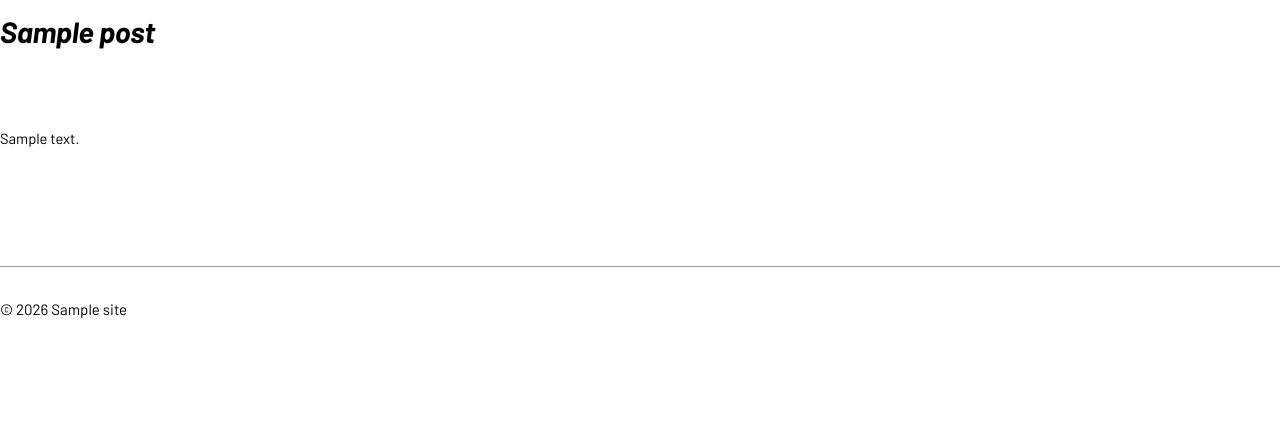
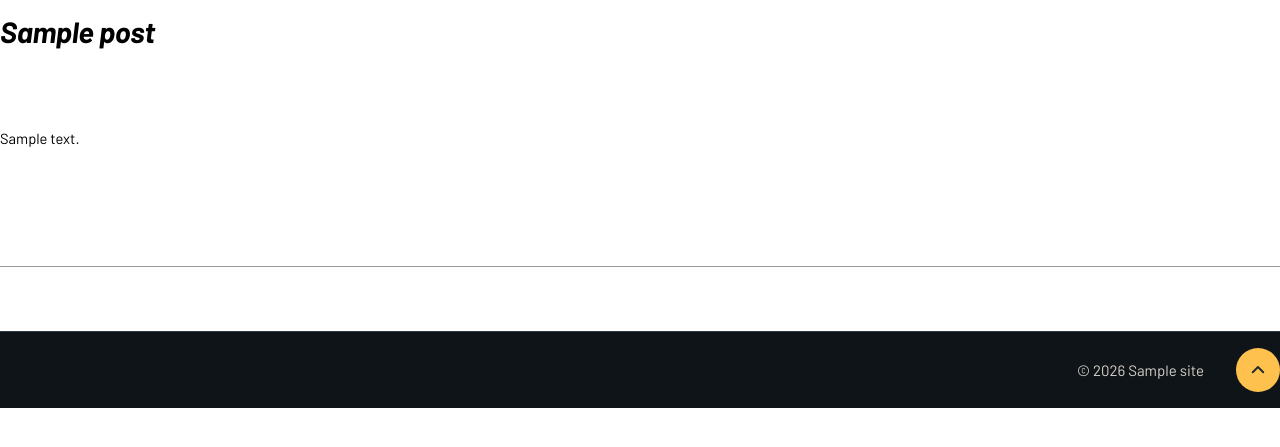
Before and after one commit to eversthomas/systelios-transfer, a WordPress theme: template page.php in a window 1280 px wide. Shown: the top 447 px of the page. Run offline with PHP 8.4 and a stand-in for WordPress, Linux system fonts and the light colour scheme; the site name, menu and one post (Sample post) are stand-ins, and other content is empty.

Commit message:
Fußzeile: Leiste mit Fußmenü, Copyright und Nach-oben-Anker, optionale Logos in der Familienleiste, D14
Co-Authored-By: Claude Sonnet 5.5 <noreply@anthropic.com>
Claude-Session: https://claude.ai/code/session_019vdxTK8jd8VFr6Jyhz5Uqh

```diff
--- a/assets/css/komponenten.css
+++ b/assets/css/komponenten.css
@@ -99,6 +99,12 @@ html.menue-offen { overflow: hidden; }
 .fusszeile__claim { flex: 1 0 100%; margin: 0; font-size: 1.125rem; font-weight: 600; }
 .fusszeile__menue { display: flex; flex-wrap: wrap; gap: .5rem 1.5rem; margin: 0; padding: 0; list-style: none; }
 .fusszeile__menue a { display: inline-block; padding: .35rem 0; }
+.fusszeile__leiste { background: var(--flaeche-dunkel); border-top: 1px solid var(--linie-dunkel); font-size: var(--fs-klein); }
+.fusszeile__leiste-innen { display: flex; flex-wrap: wrap; align-items: center; gap: .5rem 2rem; padding-block: 1rem; }
+.fusszeile__copy { margin-inline-start: auto; color: var(--auf-dunkel-leise); }
+.nach-oben { display: inline-flex; align-items: center; justify-content: center; width: 2.75rem; height: 2.75rem; border-radius: var(--radius-bedien); background: var(--haus); color: var(--auf-haus) !important; }
+.nach-oben:hover { background: var(--auf-dunkel); }
+@media (max-width: 40em) { .fusszeile__copy { margin-inline-start: 0; flex: 1 1 100%; order: 3; } .nach-oben { margin-inline-start: auto; } }
 
 /* ---------- Newsletter-Hinweis (Fußzeile) ---------- */
 .fusszeile a.btn { color: var(--auf-haus); }
@@ -125,3 +131,7 @@ html.menue-offen { overflow: hidden; }
 
 /* Auf dunklen Flächen ist der Fokusring hell (sonst zu schwach). */
 .fusszeile, .mobilmenue, .wp-block-group.is-style-dunkel { --fokus: var(--auf-dunkel); }
+
+/* Familienleiste mit Logos (wenn in den Einstellungen eine Logo-ID gesetzt ist) */
+.familienleiste li.mit-logo::before { display: none; }
+.familienleiste__logo { display: block; width: auto; height: 3rem; max-width: 10rem; object-fit: contain; }
--- a/footer.php
+++ b/footer.php
@@ -17,19 +17,28 @@ if ( ! defined( 'ABSPATH' ) ) {
 			<p class="fusszeile__claim"><?php bloginfo( 'description' ); ?></p>
 		<?php endif; ?>
 		<?php get_template_part( 'template-parts/newsletter-hinweis' ); ?>
-		<span>&copy; <?php echo esc_html( gmdate( 'Y' ) ); ?> <?php bloginfo( 'name' ); ?></span>
+	</div>
+	<div class="fusszeile__leiste">
+		<div class="wrap fusszeile__leiste-innen">
 			<?php
 			wp_nav_menu(
 				array(
-				'theme_location' => 'fuss',
-				'container'      => 'nav',
+					'theme_location'       => 'fuss',
+					'container'            => 'nav',
 					'container_aria_label' => __( 'Fußmenü', 'systelios-transfer' ),
-				'menu_class'     => 'fusszeile__menue',
-				'depth'          => 1,
-				'fallback_cb'    => false,
+					'menu_class'           => 'fusszeile__menue',
+					'depth'                => 1,
+					'fallback_cb'          => false,
 				)
 			);
 			?>
+			<span class="fusszeile__copy">&copy; <?php echo esc_html( gmdate( 'Y' ) ); ?> <?php bloginfo( 'name' ); ?></span>
+			<?php // ENTSCHEIDUNG D14: „Nach oben“ als reiner Anker-Link, ohne JavaScript. ?>
+			<a class="nach-oben" href="#inhalt">
+				<svg aria-hidden="true" focusable="false" width="18" height="18" viewBox="0 0 24 24" fill="none" stroke="currentColor" stroke-width="2.5" stroke-linecap="round" stroke-linejoin="round"><path d="M5 15l7-7 7 7"/></svg>
+				<span class="sr"><?php esc_html_e( 'Nach oben', 'systelios-transfer' ); ?></span>
+			</a>
+		</div>
 	</div>
 </footer>
 
```
Also changed, not shown: docs/08-entscheidungen.md (+1 -0 lines), template-parts/familienleiste.php (+4 -3 lines). Lines whose indentation alone changed are shown as unchanged.
